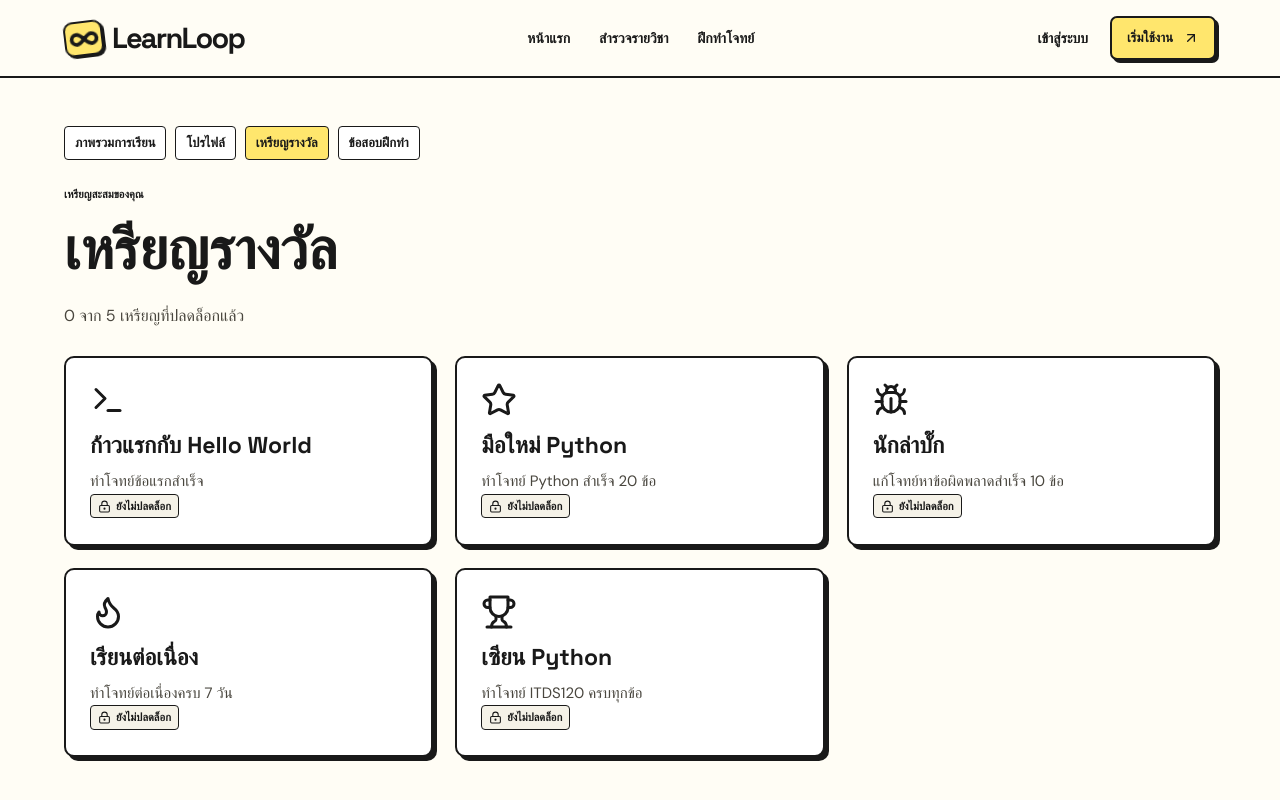
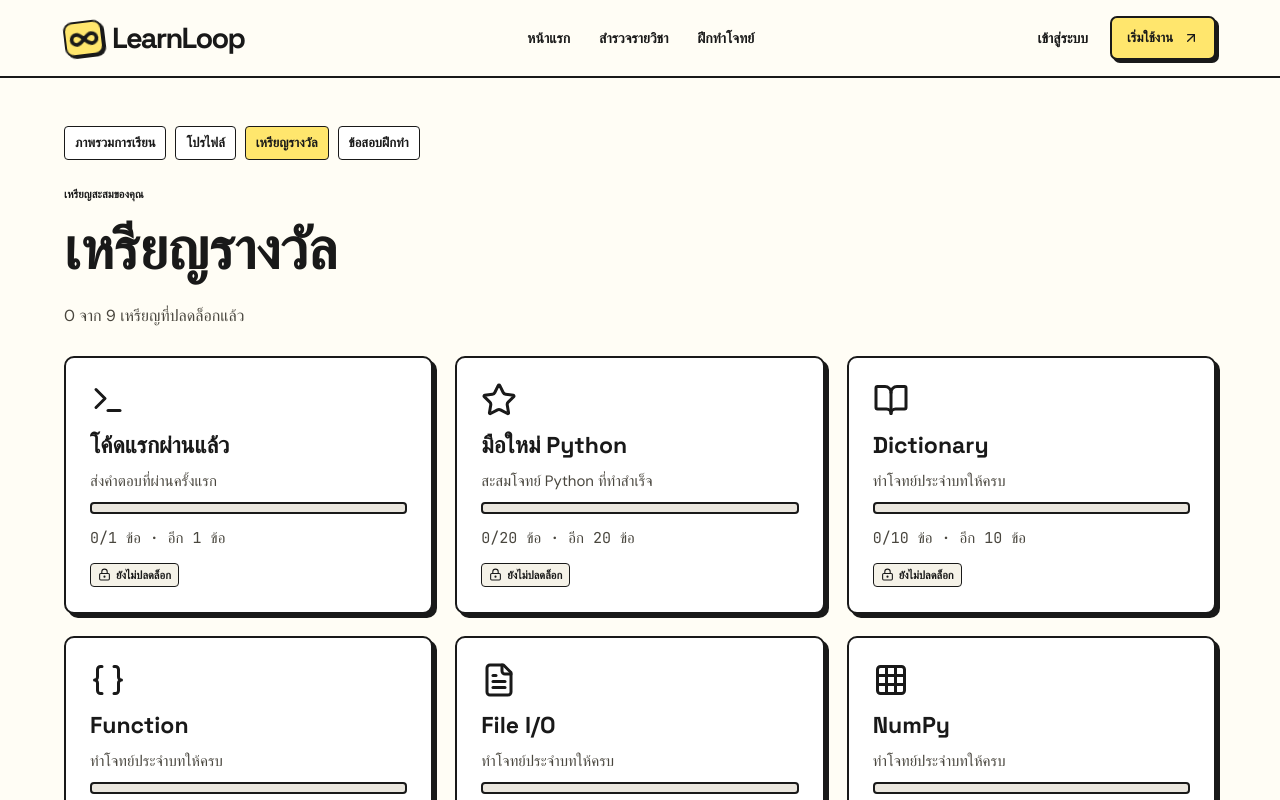
Before and after one commit to AoojunHappyman/LearnLoop, a Next.js app: page /achievements in a window 1280 px wide. Shown: the top 800 px of the page. Built offline with nearby package versions, Linux system fonts and the light colour scheme.

Commit message:
Align achievement medals and progress with the five coding modules

```diff
--- a/components/Student.tsx
+++ b/components/Student.tsx
@@ -13,7 +13,11 @@ import {
   Trophy,
   Flame,
   Star,
-  Bug,
+  BookOpen,
+  Braces,
+  FileText,
+  Grid3X3,
+  Table2,
   Terminal,
   LockKeyhole,
   Check,
@@ -132,49 +136,63 @@ export function Student({ section }: { section: keyof typeof sections }) {
     next = exercises.find((e) => !done.includes(e.id)) || exercises[0],
     level = 1 + Math.floor(xp / 200),
     name = data.user?.name || 'ผู้เรียนรับเชิญ'
+  const mastered = modules.map((m) => {
+    const items = exercises.filter((e) => e.module === m.id)
+    const solved = items.filter((e) => done.includes(e.id)).length
+    return {
+      m,
+      solved,
+      total: items.length,
+      value: Math.round((solved * 100) / items.length),
+    }
+  })
+  const topicIcons = [BookOpen, Braces, FileText, Grid3X3, Table2]
   const awards = [
     {
-      title: 'ก้าวแรกกับ Hello World',
-      description: 'ทำโจทย์ข้อแรกสำเร็จ',
-      earned: data.submissions.length > 0,
+      title: 'โค้ดแรกผ่านแล้ว',
+      description: 'ส่งคำตอบที่ผ่านครั้งแรก',
+      count: data.submissions.length,
+      target: 1,
+      unit: 'ข้อ',
       Icon: Terminal,
     },
     {
       title: 'มือใหม่ Python',
-      description: 'ทำโจทย์ Python สำเร็จ 20 ข้อ',
-      earned: data.submissions.length >= 20,
+      description: 'สะสมโจทย์ Python ที่ทำสำเร็จ',
+      count: data.submissions.length,
+      target: 20,
+      unit: 'ข้อ',
       Icon: Star,
     },
-    {
-      title: 'นักล่าบั๊ก',
-      description: 'แก้โจทย์หาข้อผิดพลาดสำเร็จ 10 ข้อ',
-      earned:
-        exercises.filter((e) => e.type === 'DEBUGGING' && done.includes(e.id))
-          .length >= 10,
-      Icon: Bug,
-    },
+    ...mastered.map(({ m, solved, total }, i) => ({
+      title: m.title,
+      description: 'ทำโจทย์ประจำบทให้ครบ',
+      count: solved,
+      target: total,
+      unit: 'ข้อ',
+      Icon: topicIcons[i] ?? BookOpen,
+    })),
     {
       title: 'เรียนต่อเนื่อง',
-      description: 'ทำโจทย์ต่อเนื่องครบ 7 วัน',
-      earned: earnedWeek,
+      description: 'ทำโจทย์สำเร็จทุกวันติดต่อกันหนึ่งสัปดาห์',
+      count: earnedWeek ? 7 : streak,
+      target: 7,
+      unit: 'วัน',
       Icon: Flame,
     },
     {
       title: 'เซียน Python',
-      description: 'ทำโจทย์ ITDS120 ครบทุกข้อ',
-      earned: done.length === exercises.length,
+      description: 'ทำโจทย์เตรียมไฟนอล ITDS120 ครบทั้งห้าบท',
+      count: done.length,
+      target: exercises.length,
+      unit: 'ข้อ',
       Icon: Trophy,
     },
-  ]
-  const mastered = modules.map((m) => {
-    const items = exercises.filter((e) => e.module === m.id)
-    return {
-      m,
-      value: Math.round(
-        (items.filter((e) => done.includes(e.id)).length * 100) / items.length,
-      ),
-    }
-  })
+  ].map((award) => ({
+    ...award,
+    earned: award.count >= award.target,
+    count: Math.min(award.count, award.target),
+  }))
   const recommended = [...mastered]
     .sort((a, b) => a.value - b.value)
     .flatMap(({ m }) =>
@@ -191,17 +209,24 @@ export function Student({ section }: { section: keyof typeof sections }) {
   )
   const achievements = (
     <div className="grid3">
-      {awards.map(({ title, description, earned, Icon }) => (
+      {awards.map(
+        ({ title, description, earned, count, target, unit, Icon }) => (
           <NeoCard key={title} className={earned ? 'level' : ''}>
             <Icon size={36} />
             <h3>{title}</h3>
             <p>{description}</p>
+            <NeoProgressBar value={Math.round((count * 100) / target)} />
+            <p className="mono">
+              {count}/{target} {unit}
+              {!earned && ` · อีก ${target - count} ${unit}`}
+            </p>
             <NeoBadge color={earned ? 'mint' : 'cream'}>
               {earned ? <Check size={13} /> : <LockKeyhole size={13} />}{' '}
               {earned ? 'ได้รับแล้ว' : 'ยังไม่ปลดล็อก'}
             </NeoBadge>
           </NeoCard>
-      ))}
+        ),
+      )}
     </div>
   )
   return (
@@ -287,8 +312,7 @@ export function Student({ section }: { section: keyof typeof sections }) {
                 {awards
                   .filter((a) => a.earned)
                   .map((a) => a.title)
-                  .join(' · ') ||
-                  'ทำโจทย์ให้สำเร็จหนึ่งข้อเพื่อรับเหรียญก้าวแรกกับ Hello World'}
+                  .join(' · ') || 'ทำโจทย์ให้สำเร็จหนึ่งข้อเพื่อรับเหรียญ “โค้ดแรกผ่านแล้ว”'}
               </p>
             </div>
             <div className="panel">
```
Lines whose indentation alone changed are shown as unchanged.
